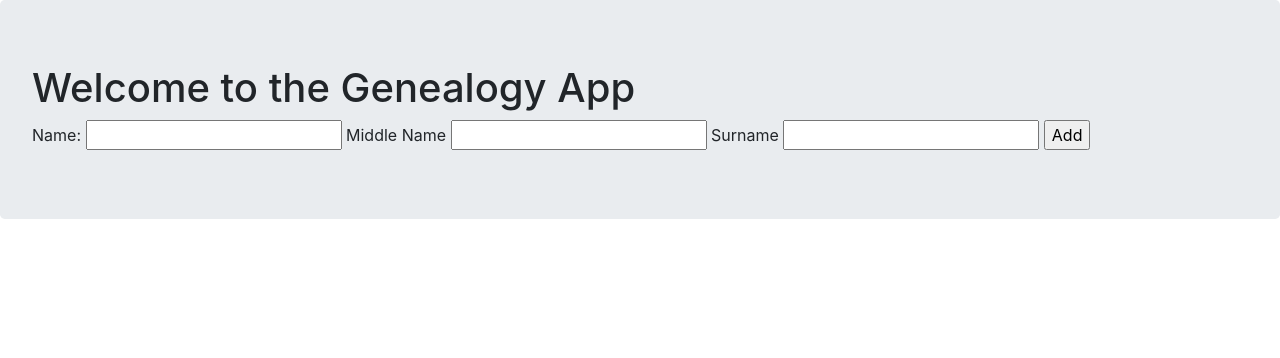
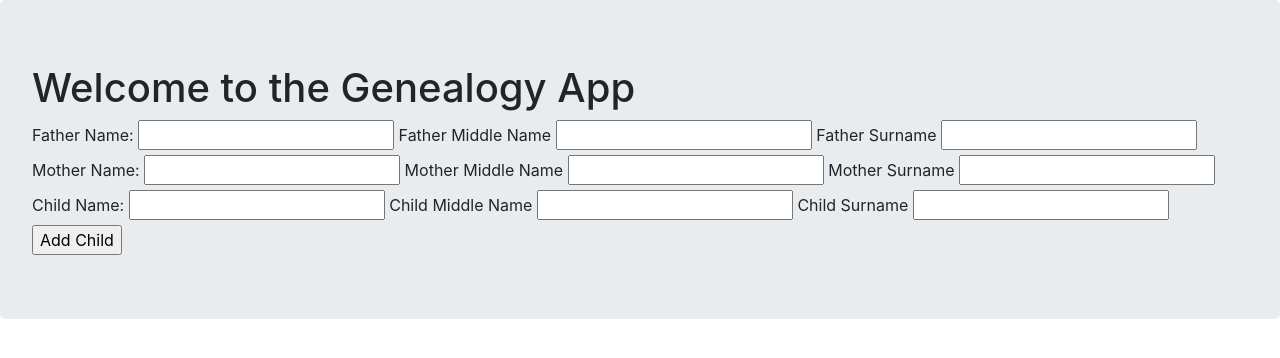
Before and after one commit to historyman1973/genealogy, a Flask app: page / in a window 1280 px wide. Shown: the part 56-414 px from the top of the page. Run offline with Flask 2, Linux system fonts and the light colour scheme; some libraries are stand-ins or nearby versions.

Commit message:
Added basic parents data capture and linked the relationship between a single child and the parents.

```diff
--- a/app.py
+++ b/app.py
@@ -4,23 +4,48 @@ from genealogy import db
 from genealogy.models import Individual, Parents
 from genealogy.individual.forms import AddIndividual
 
+
 @app.route("/", methods=["GET", "POST"])
 def index():
-# New comment
+
     form = AddIndividual()
 
     if form.validate_on_submit():
-        forename = form.forename.data
-        middle_name = form.middle_name.data
-        surname = form.surname.data
+        father_forename = form.father_forename.data
+        father_middle_name = form.father_middle_name.data
+        father_surname = form.father_surname.data
+        mother_forename = form.mother_forename.data
+        mother_middle_name = form.mother_middle_name.data
+        mother_surname = form.mother_surname.data
+        child_forename = form.child_forename.data
+        child_middle_name = form.child_middle_name.data
+        child_surname = form.child_surname.data
 
-        new_individual = Individual(surname, forename, middle_name)
-        db.session.add(new_individual)
+        new_father = Individual(father_surname, father_forename, father_middle_name)
+        new_mother = Individual(mother_surname, mother_forename, mother_middle_name)
+        new_child = Individual(child_surname, child_forename, child_middle_name)
+
+
+        db.session.add(new_father)
+        db.session.add(new_mother)
+        db.session.add(new_child)
+
+    # flush() writes the parents IDs to the database so we can add them to a Parents object for a given child.
+        db.session.flush()
+
+        new_partners = Parents(new_father.id, new_mother.id)
+        db.session.add(new_partners)
+
+        new_child.parents.append(new_partners)
+
         db.session.commit()
 
+        return redirect(url_for("index"))
 
-        return redirect(url_for("index"))
     return render_template("home.html", form=form)
 
 if __name__ == "__main__":
     app.run(debug=True)
+
+
+# print(david.forename + "'s father is " + Individual.query.get(david.parents[0].father_id).forename)
--- a/genealogy/individual/forms.py
+++ b/genealogy/individual/forms.py
@@ -1,9 +1,16 @@
 from flask_wtf import FlaskForm
-from wtforms import StringField, IntegerField, SubmitField
+from wtforms import StringField, SubmitField
+
 
 class AddIndividual(FlaskForm):
 
-    forename = StringField("Name: ")
-    middle_name = StringField()
-    surname = StringField()
-    submit = SubmitField("Add")
+    father_forename = StringField("Father Name: ")
+    father_middle_name = StringField()
+    father_surname = StringField()
+    mother_forename = StringField("Mother Name: ")
+    mother_middle_name = StringField()
+    mother_surname = StringField()
+    child_forename = StringField("Child Name: ")
+    child_middle_name = StringField()
+    child_surname = StringField()
+    submit = SubmitField(label="Add Child")
--- a/genealogy/individual/templates/home.html
+++ b/genealogy/individual/templates/home.html
@@ -4,10 +4,24 @@
   <h1>Welcome to the Genealogy App</h1>
     <form method="POST">
       {{form.hidden_tag()}}
-      {{form.forename.label}} {{form.forename() }}
-      {{form.middle_name.label}} {{form.middle_name() }}
-      {{form.surname.label}} {{form.surname() }}
+
+      {{form.father_forename.label}} {{form.father_forename() }}
+      {{form.father_middle_name.label}} {{form.father_middle_name() }}
+      {{form.father_surname.label}} {{form.father_surname() }}
+
+      <br>
+
+      {{form.mother_forename.label}} {{form.mother_forename() }}
+      {{form.mother_middle_name.label}} {{form.mother_middle_name() }}
+      {{form.mother_surname.label}} {{form.mother_surname() }}
+
+      <br>
+
+      {{form.child_forename.label}} {{form.child_forename() }}
+      {{form.child_middle_name.label}} {{form.child_middle_name() }}
+      {{form.child_surname.label}} {{form.child_surname() }}
       {{form.submit()}}
     </form>
+
 </div>
 {% endblock %}
```
Also changed, not shown: genealogy/individual/views.py (+16 -16 lines), genealogy/data.sqlite.
